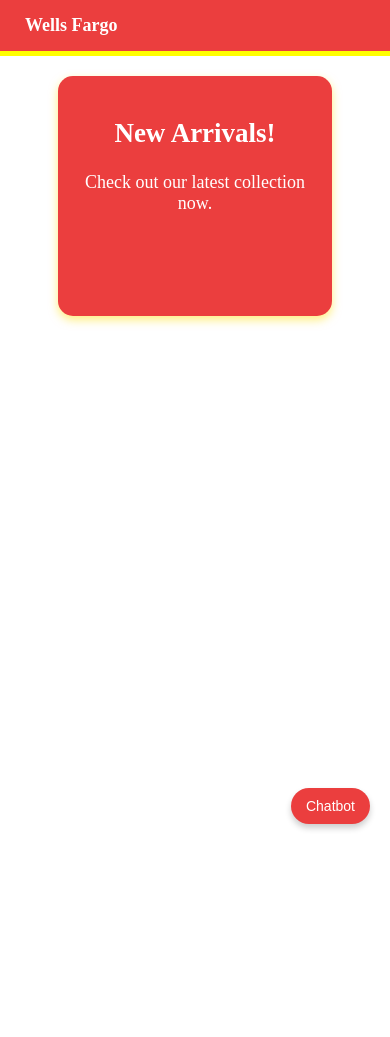
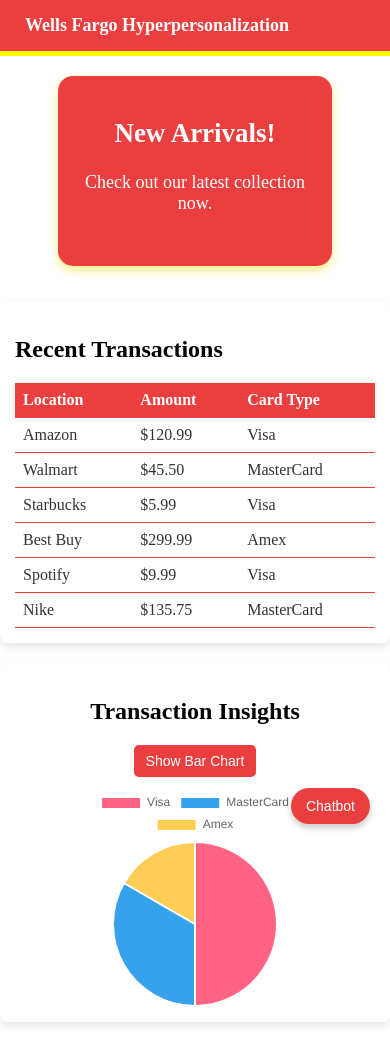
Before and after one commit to suryaps1820/HyperpersonalizationApp, an Angular app in the folder my-app/: page / in a window 390 px wide. Before the commit the page ends 844 px from the top, so only its background shows below. Built offline with nearby package versions, Linux system fonts and the light colour scheme.

Commit message:
added Transaction and Charts

```diff
--- a/my-app/package.json
+++ b/my-app/package.json
@@ -17,6 +17,7 @@
     "@angular/platform-browser": "^19.2.0",
     "@angular/platform-browser-dynamic": "^19.2.0",
     "@angular/router": "^19.2.0",
+    "chart.js": "^4.4.8",
     "rxjs": "~7.8.0",
     "tslib": "^2.3.0",
     "zone.js": "~0.15.0"
--- a/my-app/src/app/app.component.html
+++ b/my-app/src/app/app.component.html
@@ -1,3 +1,4 @@
 <app-nav-bar></app-nav-bar>
 <app-offer-slideshow></app-offer-slideshow>
+<app-transactions></app-transactions>
 <app-chatbot></app-chatbot>
--- a/my-app/src/app/app.component.ts
+++ b/my-app/src/app/app.component.ts
@@ -3,10 +3,11 @@
 import { NavBarComponent } from './nav-bar/nav-bar.component';
 import { OfferSlideshowComponent } from './offer-slideshow/offer-slideshow.component';
 import { ChatbotComponent } from './chatbot/chatbot.component';
+import { TransactionsComponent } from './transactions/transactions.component';
 
 @Component({
   selector: 'app-root',
-  imports: [NavBarComponent,OfferSlideshowComponent,ChatbotComponent],
+  imports: [NavBarComponent,OfferSlideshowComponent,ChatbotComponent,TransactionsComponent],
   templateUrl: './app.component.html',
   styleUrl: './app.component.css'
 })
--- a/my-app/src/app/nav-bar/nav-bar.component.html
+++ b/my-app/src/app/nav-bar/nav-bar.component.html
@@ -1,3 +1,3 @@
     <nav class="navbar">
-        <div class="app-name"><b>Wells Fargo</b></div>
+        <div class="app-name"><b>Wells Fargo Hyperpersonalization</b></div>
     </nav>
--- a/my-app/src/app/offer-slideshow/offer-slideshow.component.css
+++ b/my-app/src/app/offer-slideshow/offer-slideshow.component.css
@@ -1,6 +1,6 @@
 .slideshow-container {
     width: 60%;
-    height: 200px;
+    height: 150px;
     margin: 20px auto;
     padding: 20px;
     background: rgb(235, 62, 62);;
--- /dev/null
+++ b/my-app/src/app/transactions/transactions.component.css
@@ -0,0 +1,91 @@
+/* Parent Container: Flexbox Layout */
+.transactions-wrapper {
+    display: flex;
+    justify-content: space-between;
+    align-items: flex-start;
+    gap: 20px;
+    padding: 15px;
+}
+
+/* Transactions Table: Left Side */
+.transactions-container {
+    width: 40%;
+    background: #fff;
+    padding: 15px;
+    border-radius: 8px;
+    box-shadow: 0px 4px 8px rgba(0, 0, 0, 0.1);
+    overflow-y: auto;
+    max-height: 400px;  /* Makes it scrollable */
+}
+
+/* Table Styling */
+.transactions-container table {
+    width: 100%;
+    border-collapse: collapse;
+}
+
+.transactions-container th {
+    background-color: rgb(235, 62, 62);
+    color: white;
+    padding: 10px;
+    text-align: left;
+}
+
+.transactions-container th,
+.transactions-container td {
+    padding: 8px;
+    border-bottom: 1px solid rgb(235, 62, 62);
+}
+
+.transactions-container td {
+    color: #333;
+}
+
+/* Charts Section: Right Side */
+.charts-container {
+    width: 55%;
+    background: #fff;
+    padding: 15px;
+    border-radius: 8px;
+    box-shadow: 0px 4px 8px rgba(0, 0, 0, 0.1);
+    text-align: center;
+}
+
+/* Button Styling */
+button {
+    background: rgb(235, 62, 62);
+    color: white;
+    border: none;
+    padding: 8px 12px;
+    margin-bottom: 10px;
+    border-radius: 5px;
+    cursor: pointer;
+    font-size: 14px;
+    transition: background 0.3s ease;
+}
+
+button:hover {
+    background: rgb(235, 110, 110);
+}
+
+/* Canvas (Chart) Styling */
+canvas {
+    max-width: 100%;
+    height: 220px !important; /* Fixed height to prevent overflow */
+    display: block;
+    margin: 0 auto;
+}
+
+/* Responsive Design */
+@media (max-width: 900px) {
+    .transactions-wrapper {
+        flex-direction: column;
+        align-items: center;
+    }
+
+    .transactions-container,
+    .charts-container {
+        width: 100%;
+        max-width: 600px;
+    }
+}
--- /dev/null
+++ b/my-app/src/app/transactions/transactions.component.html
@@ -0,0 +1,36 @@
+<div class="transactions-wrapper">
+
+    <!-- Transactions Table (Left) -->
+    <div class="transactions-container">
+      <h2>Recent Transactions</h2>
+      <table>
+        <thead>
+          <tr>
+            <th>Location</th>
+            <th>Amount</th>
+            <th>Card Type</th>
+          </tr>
+        </thead>
+        <tbody>
+          <tr *ngFor="let transaction of transactions">
+            <td>{{ transaction.location }}</td>
+            <td>{{ transaction.amount | currency }}</td>
+            <td>{{ transaction.cardType }}</td>
+          </tr>
+        </tbody>
+      </table>
+    </div>
+
+    <!-- Charts (Right) -->
+    <div class="charts-container">
+      <h2>Transaction Insights</h2>
+
+      <!-- Toggle Button -->
+      <button (click)="toggleChart()">
+        Show {{ showPieChart ? 'Bar Chart' : 'Pie Chart' }}
+      </button>
+      <canvas id="pieChart" *ngIf="showPieChart"></canvas>
+      <canvas id="barChart" *ngIf="!showPieChart"></canvas>
+    </div>
+
+  </div>
--- /dev/null
+++ b/my-app/src/app/transactions/transactions.component.ts
@@ -0,0 +1,103 @@
+import { AfterViewInit, Component } from '@angular/core';
+import { CommonModule, CurrencyPipe } from '@angular/common';
+
+import { Chart } from 'chart.js/auto';
+
+@Component({
+  selector: 'app-transactions',
+  templateUrl: './transactions.component.html',
+  imports: [CommonModule, CurrencyPipe],
+  styleUrls: ['./transactions.component.css']
+})
+export class TransactionsComponent implements AfterViewInit {
+  transactions = [
+    { location: "Amazon", amount: 120.99, cardType: "Visa" },
+    { location: "Walmart", amount: 45.50, cardType: "MasterCard" },
+    { location: "Starbucks", amount: 5.99, cardType: "Visa" },
+    { location: "Best Buy", amount: 299.99, cardType: "Amex" },
+    { location: "Spotify", amount: 9.99, cardType: "Visa" },
+    { location: "Nike", amount: 135.75, cardType: "MasterCard" }
+  ];
+
+  showPieChart: boolean = true;
+  pieChartInstance: any;
+  barChartInstance: any;
+
+  ngAfterViewInit() {
+    this.createPieChart();
+  }
+
+  toggleChart() {
+    this.showPieChart = !this.showPieChart;
+
+    setTimeout(() => {
+      // Ensure old charts are destroyed before rendering new ones
+      if (this.pieChartInstance) this.pieChartInstance.destroy();
+      if (this.barChartInstance) this.barChartInstance.destroy();
+
+      if (this.showPieChart) {
+        this.createPieChart();
+      } else {
+        this.createBarChart();
+      }
+    }, 0);
+  }
+
+
+
+  createPieChart() {
+    const cardUsageData = this.aggregateCardUsage();
+
+    const ctx = document.getElementById('pieChart') as HTMLCanvasElement;
+    if (!ctx) return; // Prevent error if the element is not found
+
+    this.pieChartInstance = new Chart(ctx, {
+      type: 'pie',
+      data: {
+        labels: Object.keys(cardUsageData),
+        datasets: [{
+          data: Object.values(cardUsageData),
+          backgroundColor: ['#ff6384', '#36a2eb', '#ffcd56', '#4bc0c0']
+        }]
+      }
+    });
+  }
+
+  createBarChart() {
+    const labels = this.transactions.map(t => t.location);
+    const data = this.transactions.map(t => t.amount);
+
+    const ctx = document.getElementById('barChart') as HTMLCanvasElement;
+    if (!ctx) return;
+
+    // **Clear previous chart height** before creating a new one
+    ctx.style.height = "200px"; // Fixed height
+
+    this.barChartInstance = new Chart(ctx, {
+      type: 'bar',
+      data: {
+        labels: labels,
+        datasets: [{
+          label: 'Transaction Amounts',
+          data: data,
+          backgroundColor: '#36a2eb'
+        }]
+      },
+      options: {
+        responsive: true,
+        maintainAspectRatio: false
+      }
+    });
+  }
+
+
+  aggregateCardUsage() {
+    const cardCounts: { [key: string]: number } = {};
+
+    this.transactions.forEach(t => {
+      cardCounts[t.cardType] = (cardCounts[t.cardType] || 0) + 1;
+    });
+
+    return cardCounts;
+  }
+}
```
Also changed, not shown: 2 other files (tests, documents, lock files or other folders).
